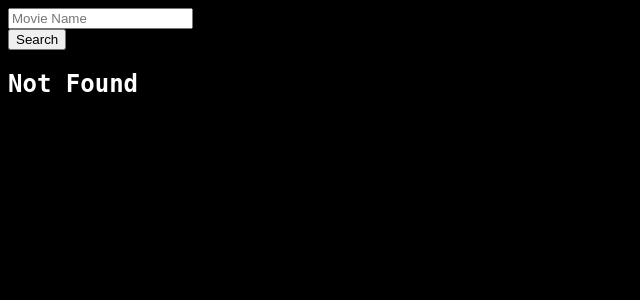
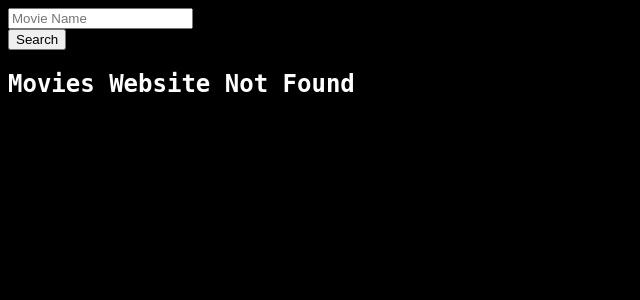
Before and after one commit to BrianSandiford/moviesiteapp-apm, a Flask app: template templates/404.html in a window 1280 px wide. Shown: the top 300 px of the page, without its empty margins (0-640 px from the left). Run offline with Flask 2, Linux system fonts and the light colour scheme; the template is opened without the code that fills it, so the values that code supplies are empty.

Commit message:
testing 404.html

```diff
--- a/templates/404.html
+++ b/templates/404.html
@@ -4,6 +4,6 @@
 {% endblock %}
 {% block page_content %}
 <div class="page-header">
-<h1 style="color:white;">Not Found</h1>
+<h1 style="color:white;">Movies Website Not Found</h1>
 </div>
 {% endblock %}
```
